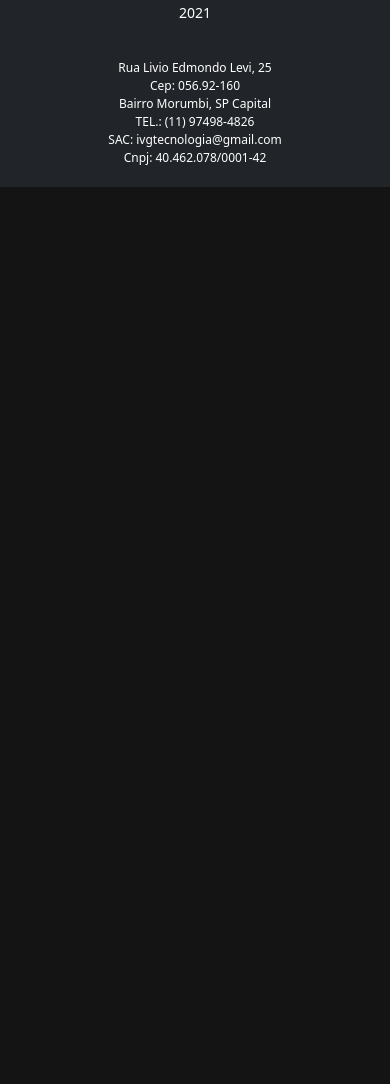
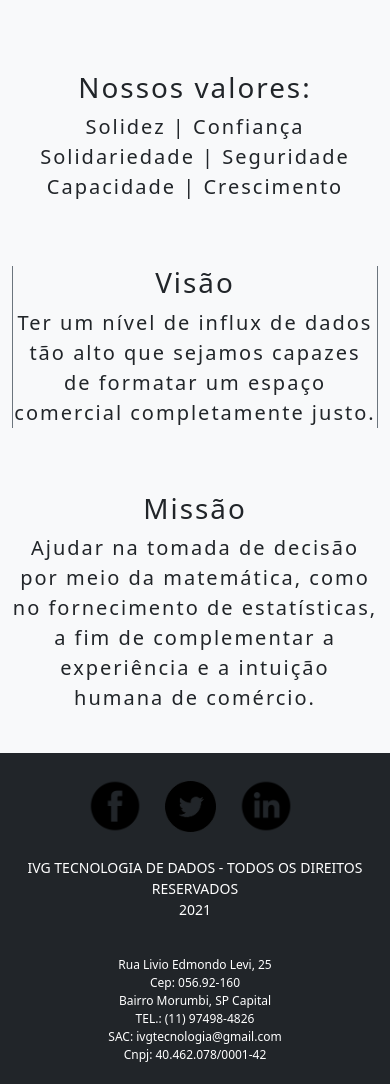
Before and after one commit to Sirmadeira/IVG_SITE_DJANGO, a Django app: page /Sobre/ in a window 390 px wide. Shown: the part 325-1409 px from the top of the page. Before the commit the page ends 512 px from the top, so only its background shows below. Run offline with Django 3.2, Linux system fonts and the light colour scheme; some libraries are stand-ins or nearby versions.

Commit message:
atualização das páginas

```diff
--- a/APP_IVG/templates/APP_IVG/sobre.html
+++ b/APP_IVG/templates/APP_IVG/sobre.html
@@ -1,4 +1,60 @@
 {% extends "APP_IVG/layout.html" %}
+{% load static %}
 {% block content %}
-	<h1>Template sobre</h1>
+<div class="container-fluid" style="background-image: url({% static 'imagens/Sobre-Background.jpg' %}); background-size: cover; height: 60vw; margin: -50px 0 0 0; padding: 9% 0; width: 100%;">
+  <div class="col-lg bg-dark d-none" style="opacity: .9">
+    <h1 style="padding-left: 60px; letter-spacing: 5px;">Diretrizes da IVG</h1>
+        <p style="list-style: none; font-size: 12px; margin-left: 60px; width: 400px;">A IVG é uma empresa centralizada na reformulação de dados gerais de mercado, e também na formulação de novos dados que não são facilmente concluídos por uma mente humana de maneira rápida, e geralmente requerem de sistemas de inteligência artificial para serem formulados. Como regressões, classificações, clusteres, etc. Ela tambem visa formatar graficos capazes de
+        identificar futuras consequências ou  reações de mercado, extremamente valiosos para qualquer atuante.</p>
+  </div>
+  <div class="" style="max-width: 1000px;">
+  </div>
+</div>
+<div class="row bg-light py-4 mx-0 my-auto" style="height: auto; width: 100%; min-height: 400px;">
+    <div class="col-lg mt-5 text-center">
+      <div class="text-dark mb-3 mx-auto">
+      <div class="" style="letter-spacing: 2px;">
+        <h1>Nossos valores:</h1>
+      </div>
+      <div class="">
+        <h5 class=""></h5>
+          <ol class="" style="list-style: none; width: auto; padding: 0; letter-spacing: 2px; font-size: 20px; font-weight: bold;">
+              <li>Solidez | Confiança</li>
+              <li>Solidariedade | Seguridade</li>
+              <li>Capacidade | Crescimento</li>
+          </ol>
+      </div>
+      </div>
+      </div>
+      <div class="col-lg mt-5 text-center">
+      <div class="text-dark border border-secondary border-top-0 border-bottom-0 mb-3 mx-auto">
+        <div class="" style="letter-spacing: 2px;">
+          <h1>Visão</h1>
+        </div>
+        <div class="">
+        <h5 class=""></h5>
+          <ol style="list-style: none; width: auto; padding: 0; letter-spacing: 2px;  font-size: 20px; font-weight: bold;">
+              <li> Ter um nível de influx de dados tão alto que sejamos capazes de formatar um espaço comercial completamente justo.
+              </li>
+          </ol>
+        </div>
+        </div>
+      </div>
+    <div class="col-lg mt-5 text-center">
+      <div class="text-dark mb-3 mx-auto">
+        <div class="" style="letter-spacing: 2px;">
+          <h1>Missão</h1>
+        </div>
+        <div class="">
+        <h5 class=""></h5>
+          <ol style="list-style: none; width: auto; padding: 0; letter-spacing: 2px; font-size: 20px; font-weight: bold;">
+              <li> Ajudar na tomada de decisão por meio da matemática, como no fornecimento de estatísticas, a fim de complementar a experiência e a intuição humana de comércio.
+              </li>
+          </ol>
+        </div>
+        </div>
+    </div>
+    </div>
+  </div>
+</div>
 {% endblock content %}
--- a/usuarios/templates/usuarios/empresa.html
+++ b/usuarios/templates/usuarios/empresa.html
@@ -1,7 +1,9 @@
 {% extends "APP_IVG/layout.html" %}
 {% load crispy_forms_tags %}
+{% load static %}
 {% block content %}
-	<div class = "content-section">
+<div class="container-fluid" style="background-image: url({% static 'imagens/Empresa-Background.jpg' %}); background-size: cover; height: 100vw; margin: -50px 0 0 0; padding: 5px 10px 5px 0; width: 100%;">
+	<div class = "content-section text-dark" style="max-width: 1200px; min-width: 550px;">
 	 <div class = "media">
 	  <img class = 'rounded-circle account-img' src="{{ user.empresadb.image.url }}">
 	  <div class = "media-body">
@@ -21,4 +23,5 @@
 		</div>
 	 </form>
 	</div>
+</div>
 {% endblock content %}
--- a/usuarios/templates/usuarios/password_reset.html
+++ b/usuarios/templates/usuarios/password_reset.html
@@ -6,7 +6,7 @@
 	<div class= "content-section">
 		<form method= "POST">
 			{% csrf_token %}
-			<fieldset class = 'form-group'>
+			<fieldset class = 'form-group text-dark'>
 				<legend class= "border-bottom mb-4"> Reset de senha </legend>
 				{{ form|crispy }}
 			</fieldset>
--- a/usuarios/templates/usuarios/password_reset_complete.html
+++ b/usuarios/templates/usuarios/password_reset_complete.html
@@ -2,7 +2,7 @@
 {% load static %}
 {% block content %}
 <div class="container-fluid" style=" background-image: url({% static 'imagens/Login-Cadastro-Background.jpg' %}); background-size: cover; height: auto; margin: -50px 0 0 0; padding: 50px; width: 100%; ">
-	<div class="alert alert-info">
+	<div class="alert alert-info text-dark">
 		Sua senha foi resetada!
 	</div>
 	<a href= "{% url 'Login' %}"> De login aqui</a>
--- a/usuarios/templates/usuarios/password_reset_confirm.html
+++ b/usuarios/templates/usuarios/password_reset_confirm.html
@@ -2,7 +2,7 @@
 {% load crispy_forms_tags %}
 {% load static %}
 {% block content %}
-<div class="container-fluid" style=" background-image: url({% static 'imagens/Login-Cadastro-Background.jpg' %}); background-size: cover; height: auto; margin: -50px 0 0 0; padding: 50px; width: 100%; ">
+<div class="container-fluid" style=" background-image: url({% static 'imagens/Login-Cadastro-Background.jpg' %}); background-size: cover; height: auto; margin: -50px 0 0 0; padding: 50px; width: 100%;">
 	<div class= "content-section">
 		<form method= "POST">
 			{% csrf_token %}
--- a/usuarios/templates/usuarios/password_reset_done.html
+++ b/usuarios/templates/usuarios/password_reset_done.html
@@ -1,9 +1,9 @@
 {% extends "APP_IVG/layout.html" %}
 {% load static %}
 {% block content %}
-<div class="container-fluid" style=" background-image: url({% static 'imagens/Login-Cadastro-Background.jpg' %}); background-size: cover; height: auto; margin: -50px 0 0 0; padding: 50px; width: 100%; ">
-	<div class="alert alert-info">
-		Um email foi enviado com instruções para enviar sua senha!
+<div class="container-fluid" style=" background-image: url({% static 'imagens/Login-Cadastro-Background.jpg' %}); background-size: cover; height: auto; margin: -50px 0 0 0; padding: 200px 100px; width: 100%; ">
+	<div class="alert alert-info text-center">
+		<p>Um email foi enviado com instruções para enviar sua senha!</p>
 	</div>
 </div>
 {% endblock content %}
```
Also changed, not shown: APP_IVG/static/APP_IVG/main.css (+39 -1 lines), data/templates/data/insiradado.html (+5 -3 lines), data/templates/data/semdados.html (+7 -5 lines), data/templates/data/visualizarmercado.html (+7 -3 lines), APP_IVG/static/imagens/Empresa-Background.jpg (added), APP_IVG/static/imagens/Inserir-Dados-Background.jpg (added), 5 other files.
